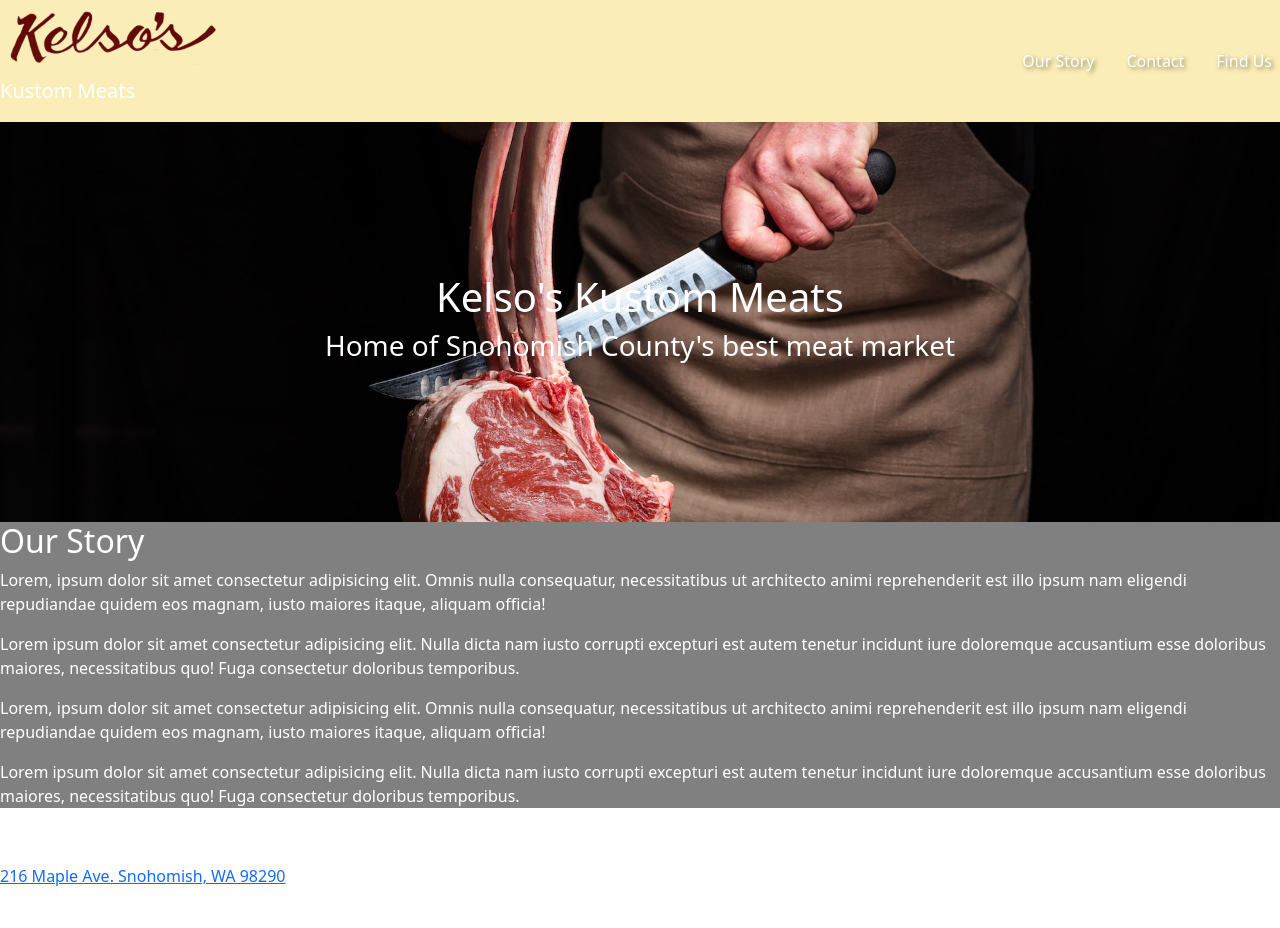
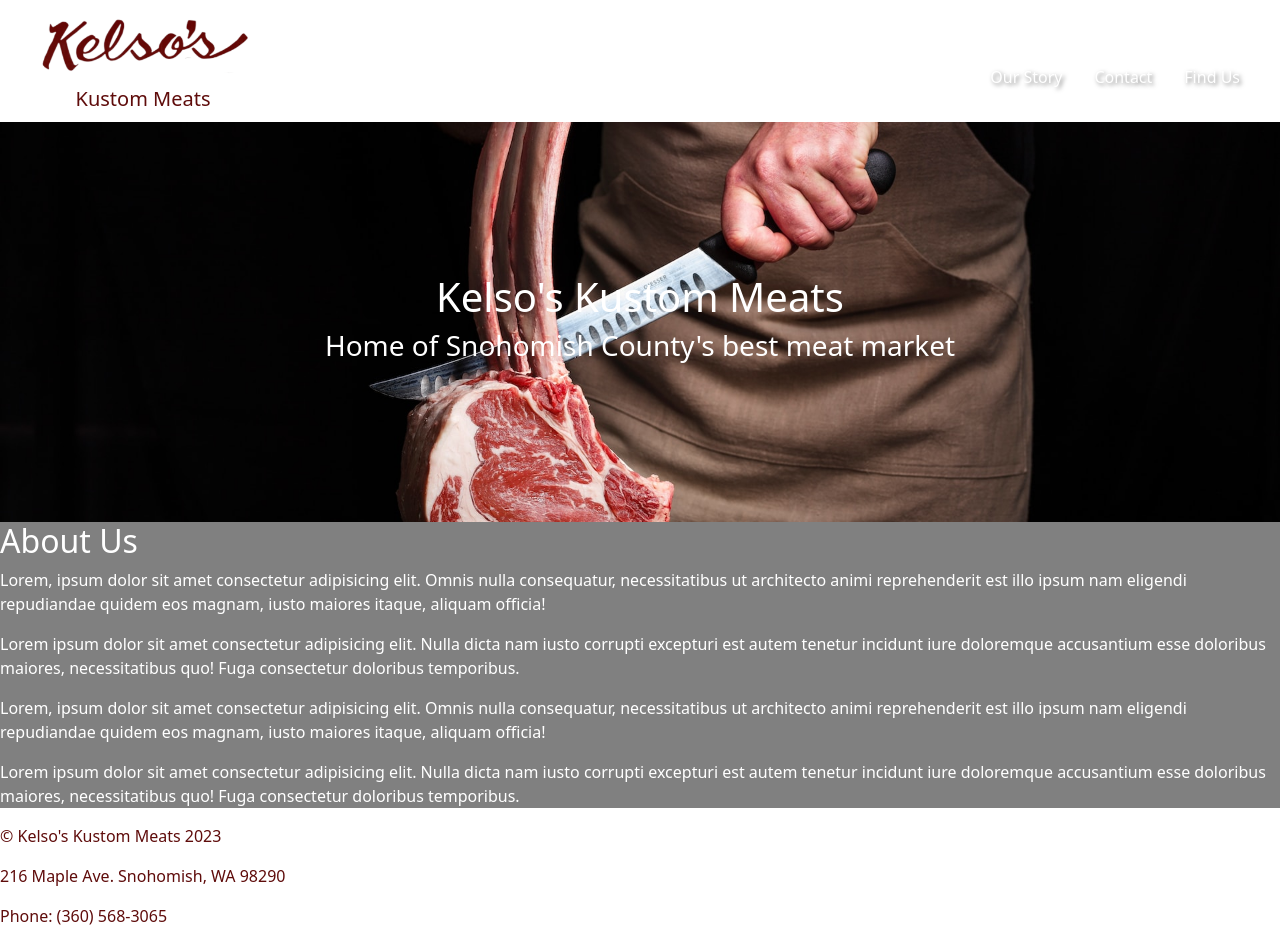
Before and after one commit to kristofer11/kelsos, a React (Vite) app: page / in a window 1280 px wide. Built offline with nearby package versions, Linux system fonts and the light colour scheme.

Commit message:
add image to bgImages

```diff
--- a/src/App.scss
+++ b/src/App.scss
@@ -34,9 +34,8 @@
     gap: 4rem;
     padding: 44px;
     align-items: center;
-    // height: 100px;
     width: 100%;
-    background-color: #FBEDB7;
+    background-color: #FFFFFF;
 
     a {
         color: #ffff;
@@ -53,6 +52,7 @@
     justify-self: end;
     flex-grow: 1;
     text-shadow: 2px 2px 4px rgba(0, 0, 0, 0.5);
+    margin: 2rem;
 
     a {
         color: #fff;
@@ -60,7 +60,13 @@
 }
 
 .navbarP {
-    color: white
+    color: #5F0C0B;
+    text-align: center;
+    margin: 0;
+}
+
+.navbar-brand {
+    margin-left: 2rem;
 }
 
 .heroDiv {
@@ -74,13 +80,18 @@
 }
 
 .footer {
-    color: #fff;
+    color: #5F0C0B;
     // display: flex;
     justify-content: space-evenly;
     width: 100%;
     height: 100px;
     margin-top: auto;
     flex-wrap: wrap;
+
+    a {
+        color: #5F0C0B;
+        text-decoration: none;
+    }
 }
 
 .main {
@@ -91,3 +102,9 @@
     color: #fff;
     background-color: grey;
 }
+
+@media (max-width: 767.98px) {
+    .background {
+        height: 77vh
+    }
+}
--- a/src/assets/bgImages.js
+++ b/src/assets/bgImages.js
@@ -3,7 +3,8 @@
 import Rosemary from '../assets/images/steakRosemary.jpg';
 import Hands from '../assets/images/michael-fousert-qbbUari4hsk-unsplash.jpg';
 import Sausage from '../assets/images/rich-smith-15tRu0OgPUk-unsplash.jpg';
-import Cow from '../assets/images/168DE641-BBAB-44CB-91AB-3236947A8A1A_1_105_c.jpeg'
+import Cow from '../assets/images/168DE641-BBAB-44CB-91AB-3236947A8A1A_1_105_c.jpeg';
+import Storefront from '../assets/images/storefront.jpg'
 
 export const bgImages = [
     Cutting,
@@ -11,4 +12,5 @@
     Cow,
     Rosemary,
     Hands,
+    Storefront
 ]
--- a/src/components/Footer.jsx
+++ b/src/components/Footer.jsx
@@ -4,12 +4,15 @@
     return (
         <footer className='footer'>
             <div>
+
                 <p>&#169; Kelso's Kustom Meats 2023</p>
 
                 <a href='/'>
                     <p>216 Maple Ave. Snohomish, WA 98290</p>
                 </a>
+                <p>Phone: <a href='tel: 360-568-3065'>(360) 568-3065</a></p>
             </div>
+
         </footer>
     )
 }
--- a/src/components/Header.jsx
+++ b/src/components/Header.jsx
@@ -20,4 +20,4 @@
     )
 }
 
-export default Header
+export default Header;
--- a/src/components/OurStory.jsx
+++ b/src/components/OurStory.jsx
@@ -3,7 +3,7 @@
 const OurStory = () => {
   return (
     <div className='ourStory'>
-        <h2>Our Story</h2>
+        <h2>About Us</h2>
         <p>Lorem, ipsum dolor sit amet consectetur adipisicing elit. Omnis nulla consequatur, necessitatibus ut architecto animi reprehenderit est illo ipsum nam eligendi repudiandae quidem eos magnam, iusto maiores itaque, aliquam officia!</p>
         <p>Lorem ipsum dolor sit amet consectetur adipisicing elit. Nulla dicta nam iusto corrupti excepturi est autem tenetur incidunt iure doloremque accusantium esse doloribus maiores, necessitatibus quo! Fuga consectetur doloribus temporibus.</p>
         <p>Lorem, ipsum dolor sit amet consectetur adipisicing elit. Omnis nulla consequatur, necessitatibus ut architecto animi reprehenderit est illo ipsum nam eligendi repudiandae quidem eos magnam, iusto maiores itaque, aliquam officia!</p>
```
Also changed, not shown: src/assets/images/storefront.jpg (added).
